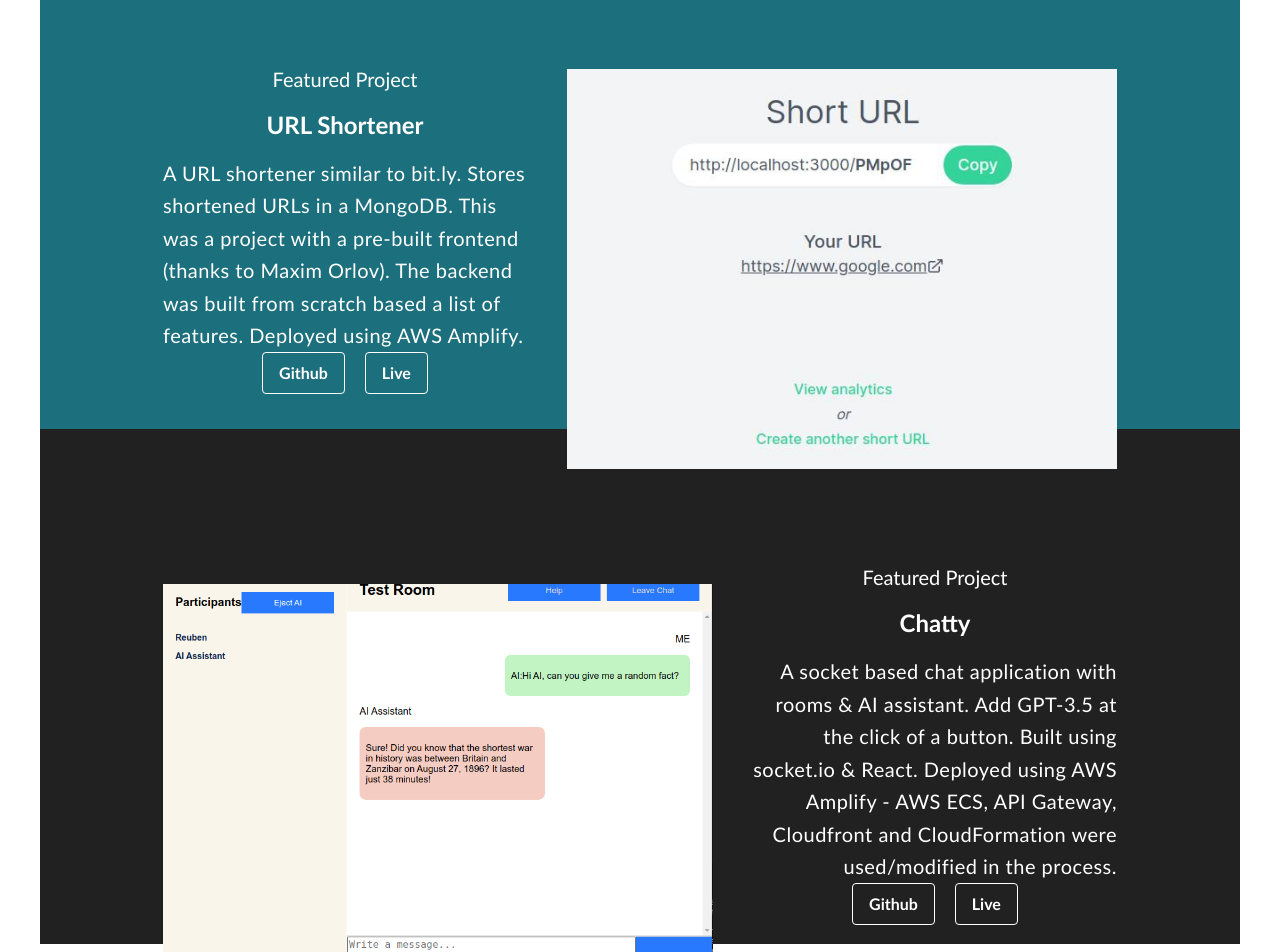
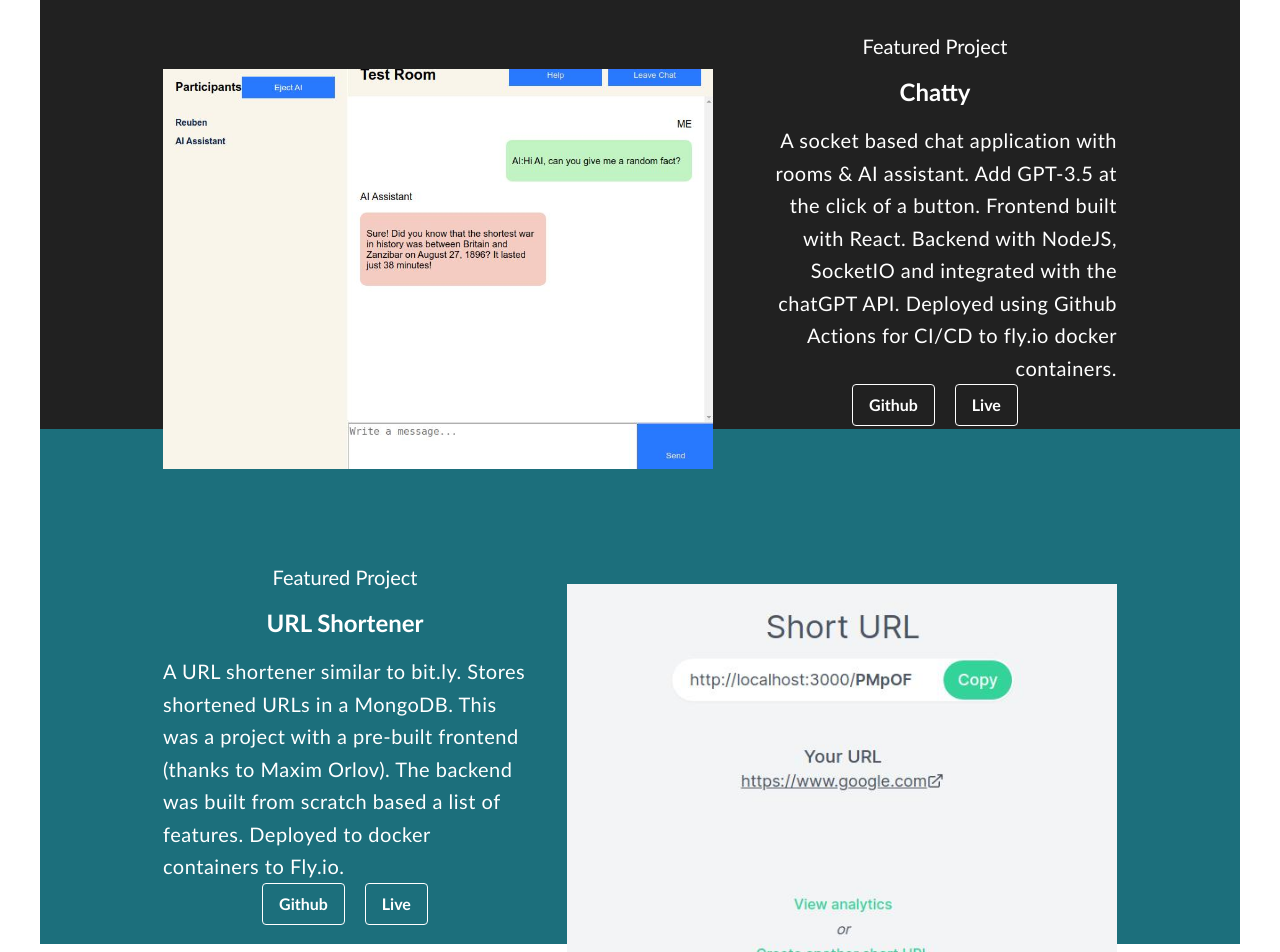
Before and after one commit to watchmego/portfolioV1, a React (Create React App) app: page / in a window 1280 px wide. Shown: the part 1560-2512 px from the top of the page. Built offline with nearby package versions, Linux system fonts and the light colour scheme.

Commit message:
edited project info

```diff
--- a/src/components/ProjectCard.js
+++ b/src/components/ProjectCard.js
@@ -19,8 +19,8 @@ const Chatty = () => {
           </h3>
           <p className="w-[80vw] xl:w-[calc(30vw-20px)] text-xl tracking-wide leading-relaxed text-white text-center xl:text-right">
             A socket based chat application with rooms & AI assistant. Add GPT-3.5 at the click of a button.
-            Built using socket.io & React.
-            Deployed using AWS Amplify - AWS ECS, API Gateway, Cloudfront and CloudFormation were used/modified in the process.
+            Frontend built with React. Backend with NodeJS, SocketIO and integrated with the chatGPT API.
+            Deployed using Github Actions for CI/CD to fly.io docker containers.
           </p>
           <div className="flex gap-5 m-auto">
             <a href="https://github.com/watchmego/chatty" className="m-auto">
@@ -62,7 +62,7 @@ const URLShortener = () => {
           </h3>
           <p className="w-[80vw] xl:w-[calc(30vw-20px)] text-xl tracking-wide leading-relaxed text-white text-center xl:text-left">
             A URL shortener similar to bit.ly. Stores shortened URLs in a MongoDB. This was a project with a pre-built frontend (thanks to <a href="https://maximorlov.com/backend-portfolio-projects-no-css">Maxim Orlov</a>). The backend was built from scratch based a list of features.
-            Deployed using AWS Amplify.
+            Deployed to docker containers to Fly.io.
           </p>
           <div className="flex gap-5 m-auto">
             <a href="https://www.github.com/watchmego/url-shortener" target="_blank" rel="noreferrer" className="m-auto">
@@ -87,4 +87,4 @@ const URLShortener = () => {
   );
 };
 
-export const ProjectCards = [URLShortener, Chatty];
+export const ProjectCards = [Chatty, URLShortener];
```
Also changed, not shown: src/assets/Chatty.jpg.
